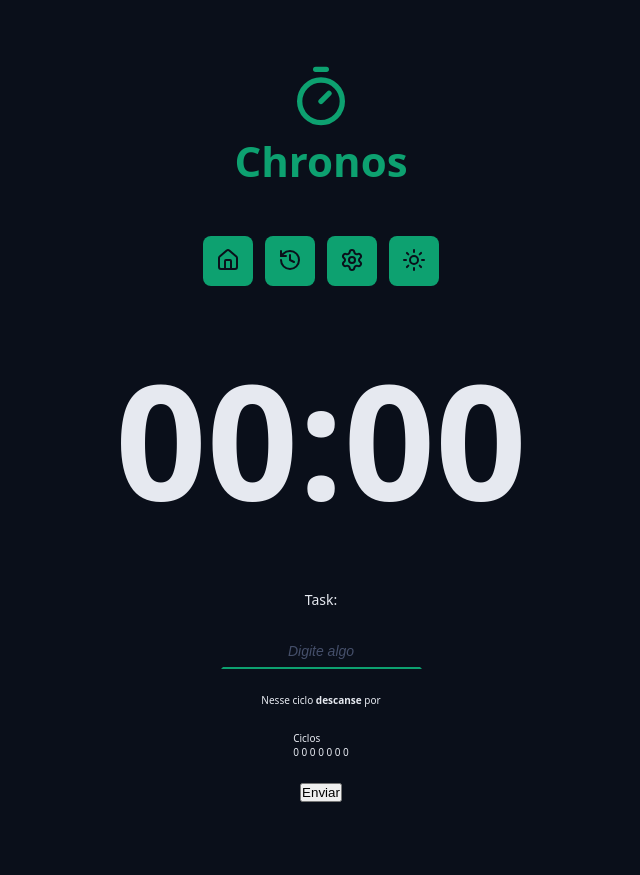
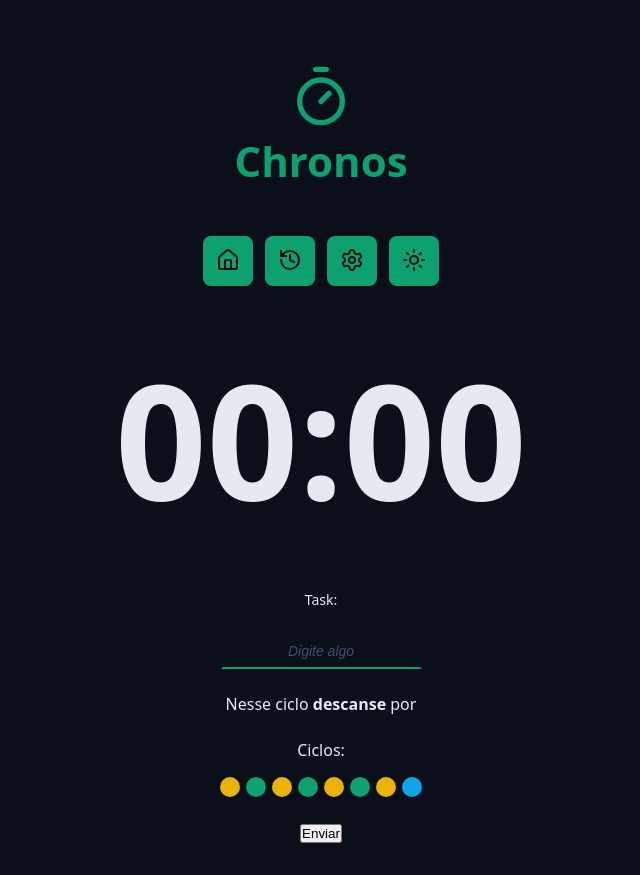
Before and after one commit to gilgulart/chronos-pomodoro, a React (Vite) app: page / in a window 1280 px wide. Shown: the whole page, without its empty margins (319-959 px from the left). Before the commit the page ends 834 px from the top, so only its background shows below. Built offline with nearby package versions, Linux system fonts and the light colour scheme.

Commit message:
feat(styles): add component Cycles to visualize Pomodoro cycles

```diff
--- /dev/null
+++ b/src/components/Cycles/index.tsx
@@ -0,0 +1,19 @@
+import styles from './styles.module.css'
+
+export function Cycles(){
+    return (
+        <div className={styles.cycles}>
+            <span>Ciclos:</span>
+        <div className={styles.cycleDots}>
+            <span className={`${styles.cycleDot} ${styles.workTime}`}></span>
+            <span className={`${styles.cycleDot} ${styles.shortBreakTime}`}></span>
+            <span className={`${styles.cycleDot} ${styles.workTime}`}></span>
+            <span className={`${styles.cycleDot} ${styles.shortBreakTime}`}></span>
+            <span className={`${styles.cycleDot} ${styles.workTime}`}></span>
+            <span className={`${styles.cycleDot} ${styles.shortBreakTime}`}></span>
+            <span className={`${styles.cycleDot} ${styles.workTime}`}></span>
+            <span className={`${styles.cycleDot} ${styles.longBreakTime}`}></span>
+        </div>
+        </div>
+    );
+}
--- /dev/null
+++ b/src/components/Cycles/styles.module.css
@@ -0,0 +1,31 @@
+.cycles {
+    display: flex;
+    flex-direction: column;
+    align-items: center;
+    justify-content: center;
+    gap: 1.6rem;
+}
+
+.cycleDots {
+    display: flex;
+    gap: .6rem;
+}
+
+.cycleDot {
+    width: 2rem;
+    height: 2rem;
+    background-color: var(--primary);
+    border-radius: 50%;
+}
+
+.workTime {
+    background: var(--warning);
+}
+
+.shortBreakTime {
+    background: var(--primary);
+}
+
+.longBreakTime {
+    background: var(--info);
+}
--- a/src/components/Form/index.tsx
+++ b/src/components/Form/index.tsx
@@ -1,4 +1,5 @@
 import { Input } from '../Input';
+import { Cycles } from "../Cycles";
 
 import styles from './styles.module.css';
 
@@ -22,8 +23,7 @@ export function Form() {
         </div>
 
         <div className='formRow'>
-          <p>Ciclos</p>
-          <p>0 0 0 0 0 0 0</p>
+          <Cycles></Cycles>
         </div>
 
         <div className='formRow'>
--- a/src/styles/global.css
+++ b/src/styles/global.css
@@ -21,7 +21,7 @@ body {
     'Open Sans',
     'Helvetica Neue',
     sans-serif;
-  font-size: 1.6 rem;
+  font-size: 1.6rem;
   background: var(--gray-900);
   color: var(--text-default);
 }
```
